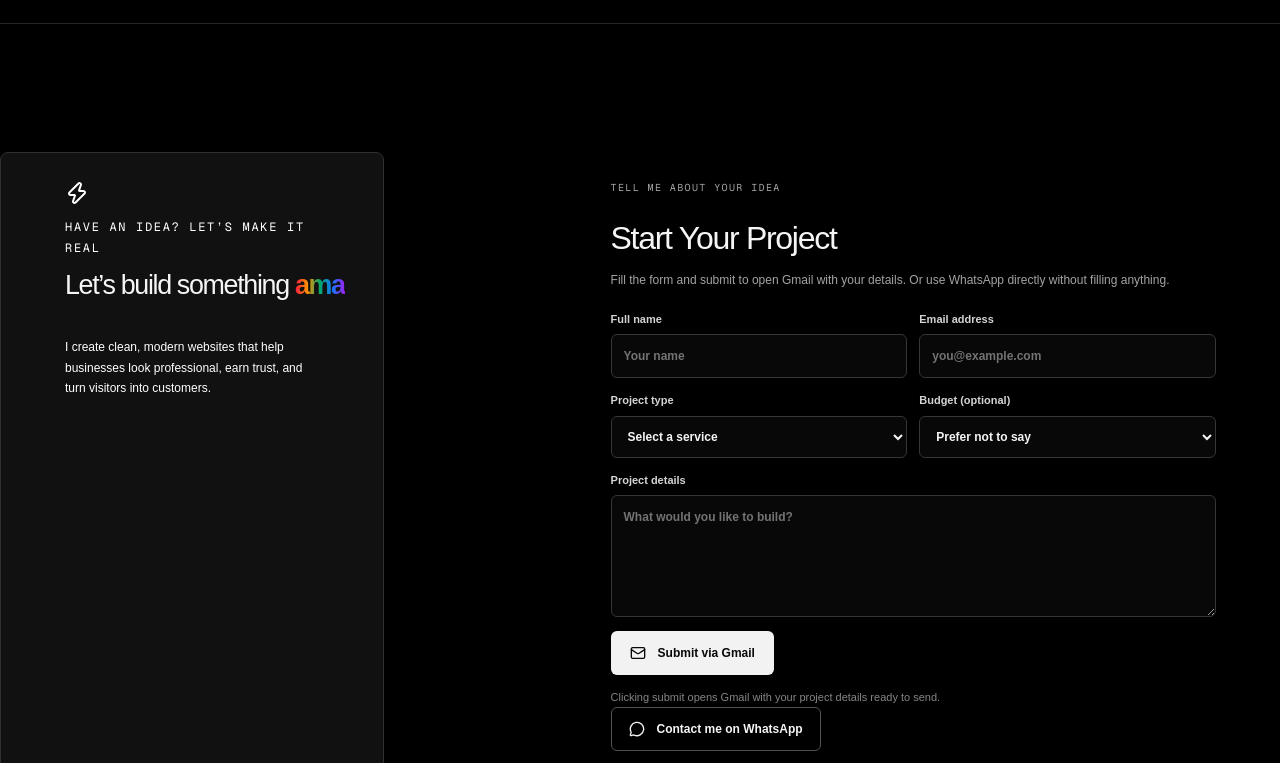
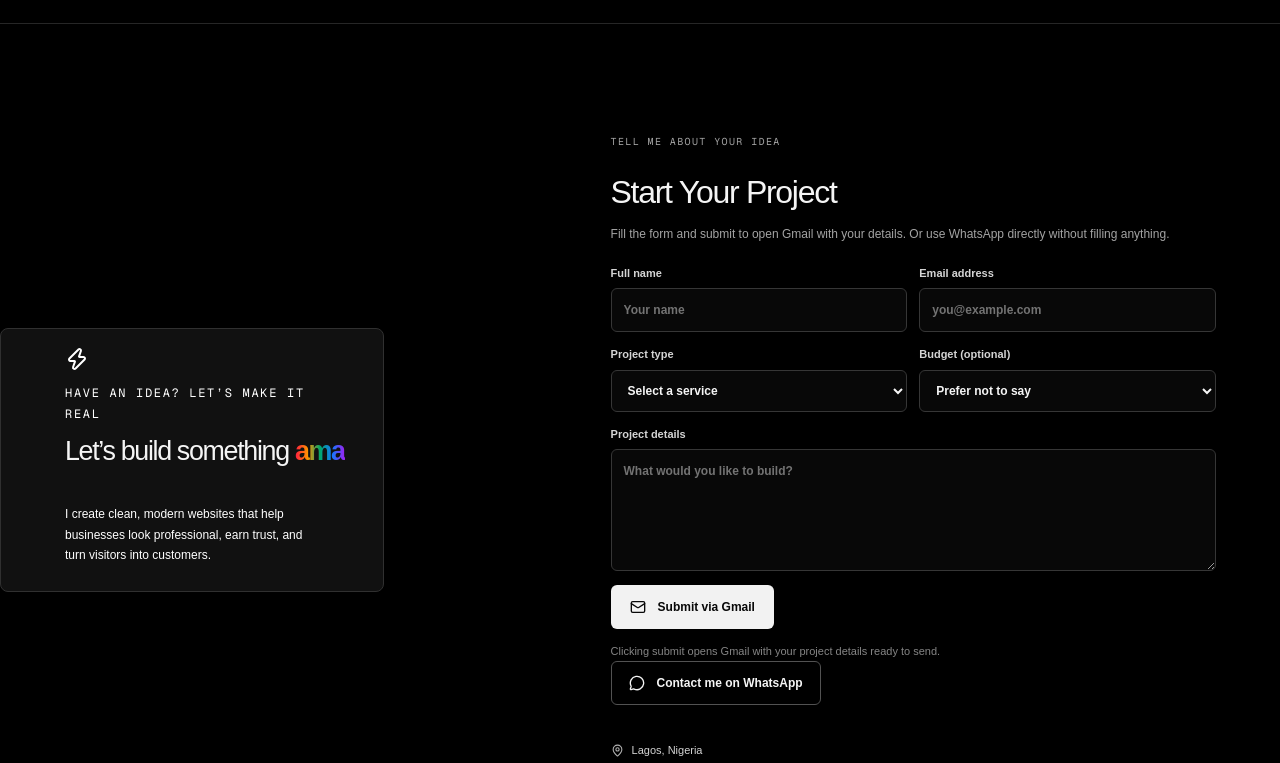
Before and after one commit to olag4568/my-portfolio, a Next.js app: page / in a window 1280 px wide. Shown: the part 1437-2200 px from the top of the page. Built offline with nearby package versions, Linux system fonts and the light colour scheme.

Commit message:
Fix desktop contact pitch height and spacing

```diff
--- a/src/app/globals.css
+++ b/src/app/globals.css
@@ -880,6 +880,35 @@ html[data-theme="light"] .portfolio-shell .contact-pitch h2.rotating-headline .r
 }
 
 
+/* Desktop contact pitch: stable headline height and less vertical padding. */
+@media (min-width: 1051px) {
+  .portfolio-shell > .contact-band {
+    padding-top: 18px !important;
+    padding-bottom: 18px !important;
+    align-items: center;
+  }
+  .portfolio-shell > .contact-band > .contact-pitch {
+    align-self: center;
+    padding-top: 18px !important;
+    padding-bottom: 18px !important;
+  }
+  .portfolio-shell > .contact-band > .contact-pitch h2.rotating-headline {
+    height: 2.24em;
+    min-height: 2.24em;
+    max-height: 2.24em;
+    margin-top: 8px;
+    margin-bottom: 8px;
+    line-height: 1.12;
+    overflow: hidden;
+    overflow-wrap: anywhere;
+    text-wrap: pretty;
+  }
+  .portfolio-shell > .contact-band > .contact-pitch > p:not(.eyebrow) {
+    margin-top: 8px;
+    margin-bottom: 8px;
+  }
+}
+
 /* Blinking cursor for the hero greeting typewriter effect. */
 .portfolio-shell .typing-cursor {
   display: inline-block;
```
